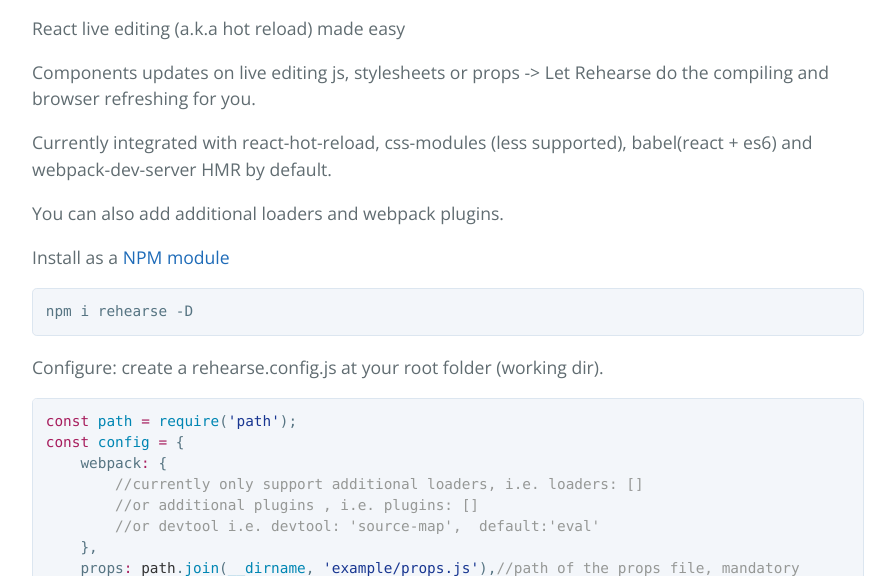
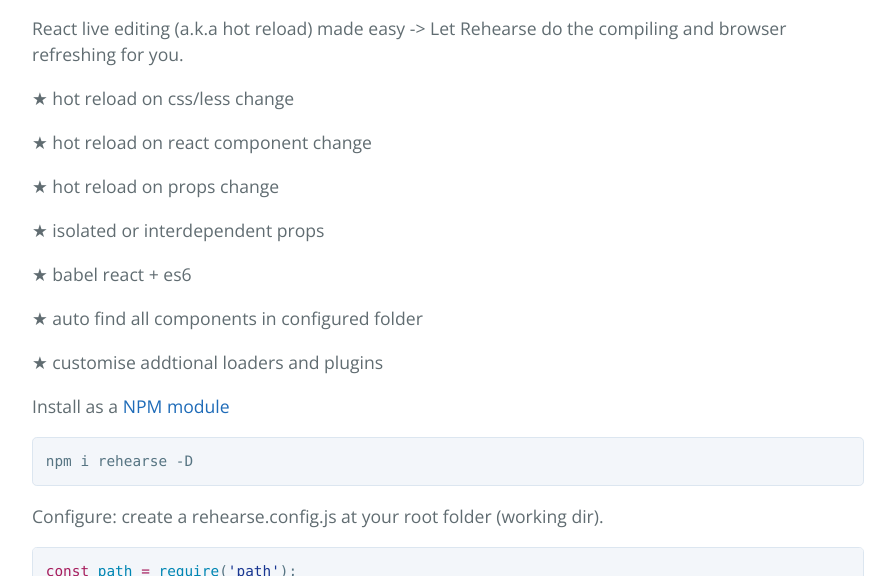
Before and after one commit to cashsun/rehearse, a plain HTML site: page index.html in a window 1280 px wide. Shown: the part 882-1458 px from the top of the page, without its empty margins (192-1087 px from the left). Drawn offline with nearby package versions, Linux system fonts and the light colour scheme.

```diff
--- a/index.html
+++ b/index.html
@@ -28,13 +28,21 @@
 
 <p><img src="https://raw.githubusercontent.com/cashsun/rehearse/master/demo.gif" alt="alt tag"></p>
 
-<p>React live editing (a.k.a hot reload) made easy</p>
+<p>React live editing (a.k.a hot reload) made easy -&gt; Let Rehearse do the compiling and browser refreshing for you.</p>
 
-<p>Components updates on live editing js, stylesheets or props -&gt; Let Rehearse do the compiling and browser refreshing for you.</p>
+<p>★ hot reload on css/less change</p>
 
-<p>Currently integrated with react-hot-reload, css-modules (less supported), babel(react + es6) and webpack-dev-server HMR by default.</p>
+<p>★ hot reload on react component change</p>
 
-<p>You can also add additional loaders and webpack plugins.</p>
+<p>★ hot reload on props change</p>
+
+<p>★ isolated or interdependent props</p>
+
+<p>★ babel react + es6</p>
+
+<p>★ auto find all components in configured folder</p>
+
+<p>★ customise addtional loaders and plugins</p>
 
 <p>Install as a <a href="https://www.npmjs.com/package/rehearse">NPM module</a></p>
 
```
Also changed, not shown: params.json (+1 -1 lines).
